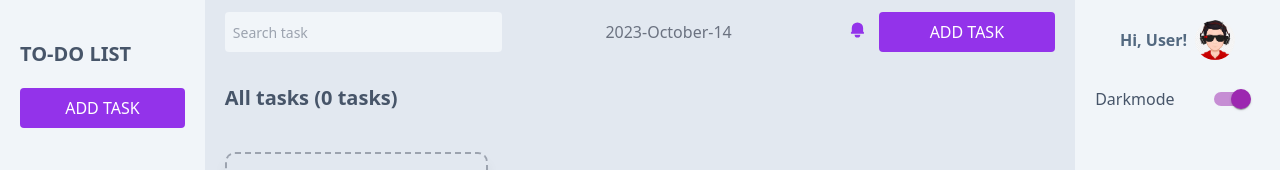
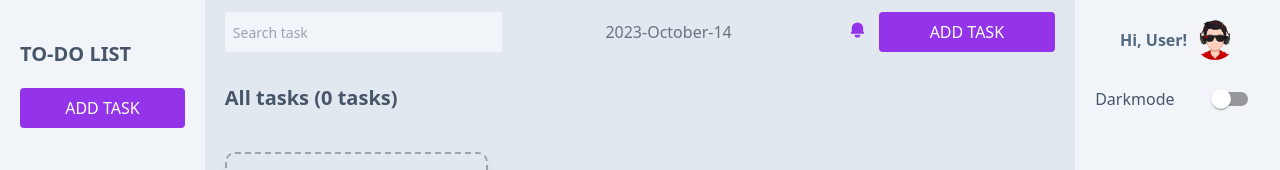
Before and after one commit to tayyab-qureshi/Task-List-Application-in-React.js-with-Priority-and-Completion-Tracking, a React (Create React App) app: page / in a window 1280 px wide. Shown: the top 170 px of the page. Built offline with nearby package versions, Linux system fonts and the light colour scheme.

Commit message:
dark mood button default check remove

```diff
--- a/src/component/Userbar.jsx
+++ b/src/component/Userbar.jsx
@@ -48,7 +48,7 @@ document.body.className = theme;
       <div className="px-5 flex justify-between items-center pt-5">
         <h1 style={{color: "var(--text-b)"}}>Darkmode</h1>
         <div onClick={handleToggle}>
-        <PurpleSwitch {...label} defaultChecked  />
+        <PurpleSwitch {...label}  />
         </div>
       </div>
     </div>
```
